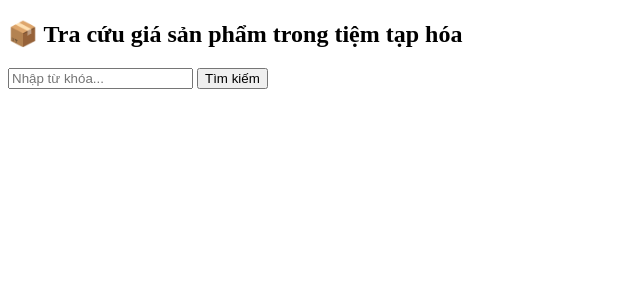
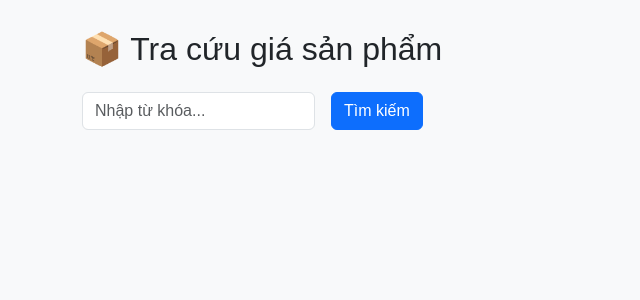
Before and after one commit to AN-dt725/Menuh48, a Flask app: page / in a window 1280 px wide. Shown: the top 300 px of the page, without its empty margins (0-640 px from the left). Run offline with Flask 3, Linux system fonts and the light colour scheme; parts of the project's set-up code (start-up, migrations or seed data) failed here and were passed over.

Commit message:
Update index.html

```diff
--- a/templates/index.html
+++ b/templates/index.html
@@ -3,24 +3,52 @@
 <head>
   <meta charset="UTF-8">
   <title>Tra cứu giá sản phẩm</title>
+  <link href="https://cdn.jsdelivr.net/npm/bootstrap@5.3.0/dist/css/bootstrap.min.css" rel="stylesheet">
+  <style>
+    body {
+      background-color: #f8f9fa;
+      padding: 30px;
+      font-family: Arial, sans-serif;
+    }
+    .result-table {
+      margin-top: 20px;
+    }
+  </style>
 </head>
 <body>
-    <h2>📦 Tra cứu giá sản phẩm trong tiệm tạp hóa</h2>
-    <form method="POST">
-        <input type="text" name="keyword" placeholder="Nhập từ khóa..." value="{{ keyword }}" required>
-        <button type="submit">Tìm kiếm</button>
+  <div class="container">
+    <h2 class="mb-4">📦 Tra cứu giá sản phẩm</h2>
+    <form method="POST" class="row g-3">
+      <div class="col-auto">
+        <input type="text" name="keyword" class="form-control" placeholder="Nhập từ khóa..." value="{{ keyword }}" required>
+      </div>
+      <div class="col-auto">
+        <button type="submit" class="btn btn-primary mb-3">Tìm kiếm</button>
+      </div>
     </form>
 
     {% if ket_qua is not none and not ket_qua.empty %}
-  <h3>Kết quả tìm kiếm:</h3>
-  <ul>
+      <table class="table table-bordered result-table">
+        <thead class="table-light">
+          <tr>
+            <th>Tên mặt hàng</th>
+            <th>Loại hàng</th>
+            <th>Giá</th>
+          </tr>
+        </thead>
+        <tbody>
           {% for i, row in ket_qua.iterrows() %}
-      <li><strong>{{ row["Tên mặt hàng"] }}</strong> ({{ row["Loại hàng"] }}): {{ row["Giá"] }}</li>
+            <tr>
+              <td>{{ row['Tên mặt hàng'] }}</td>
+              <td>{{ row['Loại hàng'] }}</td>
+              <td>{{ row['Giá'] }}</td>
+            </tr>
           {% endfor %}
-  </ul>
+        </tbody>
+      </table>
     {% elif keyword %}
-  <p>❌ Không tìm thấy sản phẩm nào với từ khóa: <em>{{ keyword }}</em></p>
+      <p class="text-danger">❌ Không tìm thấy sản phẩm nào chứa: <em>{{ keyword }}</em></p>
     {% endif %}
-
+  </div>
 </body>
 </html>
```
Lines whose indentation alone changed are shown as unchanged.
